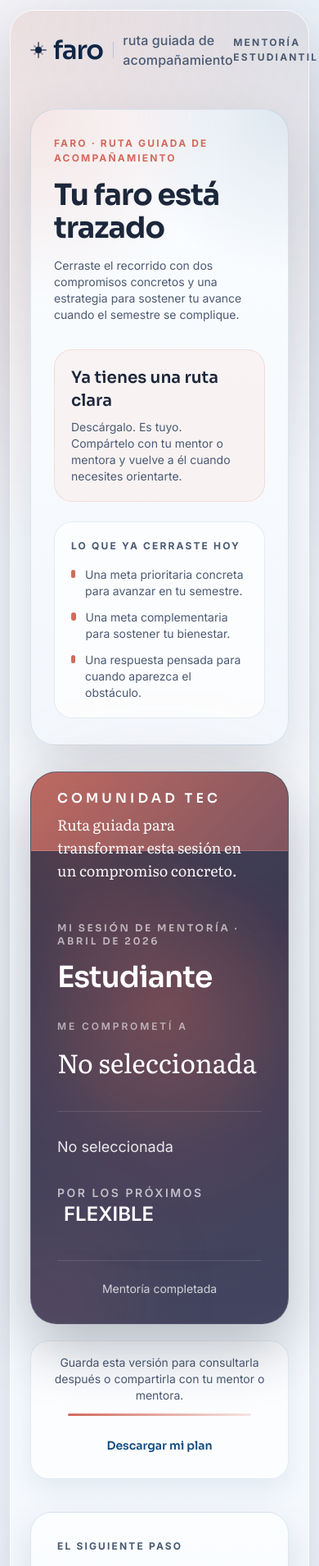
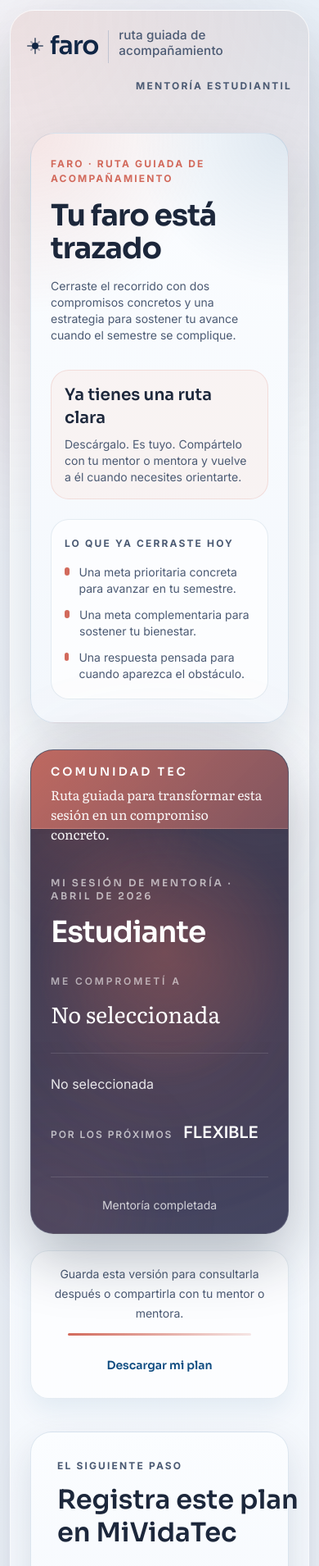
Before and after one commit to MentorIATec/Navi, a React (Vite) app in the folder webapp/: page /plan-accion in a window 390 px wide. Shown: the top 1910 px of the page at 82% size. Built offline with nearby package versions, Linux system fonts and the light colour scheme; no server answers.

Commit message:
Polish mobile layout and add Krei transfer guides

```diff
--- a/webapp/src/components/layout/Layout.jsx
+++ b/webapp/src/components/layout/Layout.jsx
@@ -10,9 +10,9 @@
   return (
     <div className="min-h-screen w-full px-3 py-3 text-gray-900 selection:bg-brand-200 sm:px-5 sm:py-5">
       <main className="mx-auto flex min-h-[calc(100vh-1.5rem)] w-full max-w-6xl flex-col rounded-[30px] border border-white/70 shell-panel sm:min-h-[calc(100vh-2.5rem)]">
-        <div className="flex items-center justify-between px-6 pb-2 pt-6 sm:px-10">
-          <div className="flex items-center gap-3">
-            <div className="flex items-center gap-2 text-[var(--navy-700)]">
+        <div className="flex flex-col gap-4 px-5 pb-2 pt-5 sm:flex-row sm:items-center sm:justify-between sm:px-10 sm:pt-6">
+          <div className="flex min-w-0 items-start gap-3 sm:items-center">
+            <div className="flex shrink-0 items-center gap-2 text-[var(--navy-700)]">
               <span className="relative flex h-5 w-5 items-center justify-center" aria-hidden="true">
                 <span className="h-2 w-2 rounded-full bg-current" />
                 <span className="absolute h-5 w-0.5 rounded-full bg-current/60" />
@@ -20,14 +20,14 @@
                 <span className="absolute h-4 w-0.5 rotate-45 rounded-full bg-current/35" />
                 <span className="absolute h-4 w-0.5 -rotate-45 rounded-full bg-current/35" />
               </span>
-              <span className="font-display text-[2rem] font-semibold tracking-[-0.04em]">faro</span>
+              <span className="font-display text-[1.95rem] font-semibold tracking-[-0.04em] sm:text-[2rem]">faro</span>
             </div>
-            <span className="h-5 w-px bg-[rgba(15,76,129,0.18)]" aria-hidden="true" />
-            <p className="text-base font-medium tracking-[0.01em] text-[var(--ink-700)]">
+            <span className="mt-1 h-10 w-px shrink-0 bg-[rgba(15,76,129,0.18)] sm:mt-0 sm:h-5" aria-hidden="true" />
+            <p className="min-w-0 text-[0.95rem] font-medium leading-tight tracking-[0.01em] text-[var(--ink-700)] sm:text-base sm:leading-normal">
               ruta guiada de acompa&ntilde;amiento
             </p>
           </div>
-          <p className="navi-eyebrow">Mentoría Estudiantil</p>
+          <p className="navi-eyebrow self-end text-right sm:self-auto">Mentoría Estudiantil</p>
         </div>
 
         <div className="flex-1 px-6 pb-8 pt-2 sm:px-10 sm:pb-10">
--- a/webapp/src/pages/ActionPlan.jsx
+++ b/webapp/src/pages/ActionPlan.jsx
@@ -235,7 +235,7 @@
         </div>
       ) : null}
       <div className="mb-10 grid gap-8 lg:grid-cols-[0.8fr_1.2fr]">
-        <section className="shell-panel rounded-[30px] border border-[rgba(15,76,129,0.12)] px-7 py-8 sm:px-8 sm:py-10">
+        <section className="shell-panel rounded-[30px] border border-[rgba(15,76,129,0.12)] px-6 py-7 sm:px-8 sm:py-10">
           <p className="navi-eyebrow" style={{ color: 'var(--coral-500)' }}>faro · ruta guiada de acompa&ntilde;amiento</p>
           <h2 className="mt-4 font-display text-4xl font-bold tracking-tight text-[var(--ink-900)] sm:text-5xl">
             Tu faro está trazado
@@ -243,7 +243,7 @@
           <p className="navi-prose mt-4 text-sm sm:text-base">
             Cerraste el recorrido con dos compromisos concretos y una estrategia para sostener tu avance cuando el semestre se complique.
           </p>
-          <div className="mt-8 flex items-start gap-4 rounded-[22px] border border-[rgba(210,106,92,0.16)] bg-[rgba(249,236,232,0.5)] px-5 py-5">
+          <div className="mt-8 flex items-start gap-4 rounded-[22px] border border-[rgba(210,106,92,0.16)] bg-[rgba(249,236,232,0.5)] px-4 py-4 sm:px-5 sm:py-5">
             <div>
               <p className="font-display text-xl font-semibold text-[var(--ink-900)]">Ya tienes una ruta clara</p>
               <p className="mt-2 text-sm text-[var(--ink-700)]">
@@ -252,7 +252,7 @@
             </div>
           </div>
 
-          <div className="mt-6 rounded-[22px] border border-[rgba(15,76,129,0.1)] bg-white/70 px-5 py-5">
+          <div className="mt-6 rounded-[22px] border border-[rgba(15,76,129,0.1)] bg-white/70 px-4 py-5 sm:px-5">
             <p className="navi-eyebrow text-[var(--navy-500)]">Lo que ya cerraste hoy</p>
             <div className="mt-4 space-y-3 text-sm text-[var(--ink-700)]">
               <div className="flex items-start gap-3">
@@ -275,7 +275,7 @@
           <div className="absolute inset-x-8 top-6 h-24 rounded-full bg-[rgba(210,106,92,0.12)] blur-3xl" />
           <div
             ref={badgeRef}
-            className="relative overflow-hidden rounded-[32px] border border-[rgba(255,255,255,0.16)] p-8 text-white shadow-[0_30px_70px_rgba(16,28,48,0.28)] transition-all duration-700 ease-out"
+            className="relative overflow-hidden rounded-[28px] border border-[rgba(255,255,255,0.16)] p-6 text-white shadow-[0_30px_70px_rgba(16,28,48,0.28)] transition-all duration-700 ease-out sm:rounded-[32px] sm:p-8"
             style={{
               background: `radial-gradient(circle at 52% 42%, color-mix(in srgb, ${communityTheme.accent} 26%, transparent) 0%, transparent 42%), radial-gradient(circle at 18% 14%, color-mix(in srgb, ${communityTheme.accent} 18%, transparent) 0%, transparent 28%), linear-gradient(180deg, color-mix(in srgb, ${communityTheme.accent} 16%, var(--navy-700)) 0%, color-mix(in srgb, ${communityTheme.accent} 24%, var(--navy-600)) 100%)`,
               transform: showClosureLine ? 'translateY(0) scale(1)' : 'translateY(18px) scale(0.97)',
@@ -302,14 +302,14 @@
 
             <div className="relative z-10">
               <div
-                className="-mx-8 -mt-8 mb-7 px-8 py-5"
+                className="-mx-6 -mt-6 mb-6 px-6 py-4 sm:-mx-8 sm:-mt-8 sm:mb-7 sm:px-8 sm:py-5"
               >
                 <p
-                  className="font-display text-base font-semibold uppercase tracking-[0.26em] text-white"
+                  className="font-display text-sm font-semibold uppercase tracking-[0.22em] text-white sm:text-base sm:tracking-[0.26em]"
                 >
                   COMUNIDAD {communityTheme.label}
                 </p>
-                <p className="mt-1.5 max-w-2xl font-editorial text-lg italic text-[rgba(255,255,255,0.94)]">
+                <p className="mt-1.5 max-w-2xl font-editorial text-base italic text-[rgba(255,255,255,0.94)] sm:text-lg">
                   {communityTheme.slogan}
                 </p>
               </div>
@@ -324,21 +324,21 @@
                 <p className="text-xs font-semibold uppercase tracking-[0.24em] text-[rgba(255,255,255,0.58)]">
                   Me comprometí a
                 </p>
-                <p className="mt-4 max-w-3xl font-editorial text-[2rem] leading-[1.22] text-white sm:text-[2.35rem]">
+                <p className="mt-4 max-w-3xl font-editorial text-[1.7rem] leading-[1.16] text-white sm:text-[2.35rem] sm:leading-[1.22]">
                   {metaPrioritaria}
                 </p>
               </div>
 
-              <div className="mt-10 border-t border-[rgba(255,255,255,0.12)] pt-7">
+              <div className="mt-8 border-t border-[rgba(255,255,255,0.12)] pt-6 sm:mt-10 sm:pt-7">
                 <div className="grid gap-8 sm:grid-cols-[1.15fr_0.85fr] sm:items-end">
                   <div>
-                    <p className="max-w-2xl text-lg leading-relaxed text-[rgba(255,255,255,0.88)]">
+                    <p className="max-w-2xl text-base leading-relaxed text-[rgba(255,255,255,0.88)] sm:text-lg">
                       {metaComplementaria}
                     </p>
                   </div>
                   <div className="sm:text-right">
-                    <p className="text-sm font-semibold uppercase tracking-[0.18em] text-[rgba(255,255,255,0.66)]">
-                      Por los próximos <span className="ml-2 text-2xl tracking-normal text-white">{metaTiempo}</span>
+                    <p className="text-xs font-semibold uppercase tracking-[0.16em] text-[rgba(255,255,255,0.66)] sm:text-sm sm:tracking-[0.18em]">
+                      Por los próximos <span className="ml-2 text-xl tracking-normal text-white sm:text-2xl">{metaTiempo}</span>
                     </p>
                   </div>
                 </div>
@@ -350,8 +350,8 @@
             </div>
           </div>
 
-          <div className="mt-5 rounded-[22px] border border-[rgba(15,76,129,0.1)] bg-white/70 px-5 py-4 text-center shadow-[0_14px_30px_rgba(15,76,129,0.08)]">
-            <p className="text-sm text-[var(--ink-700)]">
+          <div className="mt-5 rounded-[22px] border border-[rgba(15,76,129,0.1)] bg-white/70 px-4 py-4 text-center shadow-[0_14px_30px_rgba(15,76,129,0.08)] sm:px-5">
+            <p className="text-sm leading-6 text-[var(--ink-700)] sm:text-sm">
               Guarda esta versión para consultarla después o compartirla con tu mentor o mentora.
             </p>
             <div className="mt-3 overflow-hidden">
@@ -380,13 +380,13 @@
       </div>
       <Card className="border-[rgba(15,76,129,0.12)]">
         <CardContent className="p-8 sm:p-10">
-          <div className="grid gap-8 lg:grid-cols-[1.1fr_0.9fr] lg:items-center">
+          <div className="grid gap-6 lg:grid-cols-[1.1fr_0.9fr] lg:items-center lg:gap-8">
             <div>
               <p className="navi-eyebrow">El siguiente paso</p>
-              <h3 className="mt-3 font-display text-3xl font-semibold text-[var(--ink-900)]">
+              <h3 className="mt-3 font-display text-[2rem] font-semibold leading-tight text-[var(--ink-900)] sm:text-3xl">
                 Registra este plan en MiVidaTec
               </h3>
-              <p className="mt-4 text-sm leading-relaxed text-[var(--ink-700)] sm:text-base">
+              <p className="mt-4 text-sm leading-7 text-[var(--ink-700)] sm:text-base">
                 Copia este plan y pégalo en <strong>MiVidaTec &gt; Metas de Plan de Vida</strong>.
                 Así tu compromiso queda registrado también en tu ruta institucional.
               </p>
@@ -395,7 +395,7 @@
             <div className="flex flex-col gap-4">
               <Button
                 size="lg"
-                className="w-full"
+                className="w-full text-base sm:text-lg"
                 onClick={handleCopyAndMiTec}
               >
                 {copied ? 'Copiado. Abriendo MiVidaTec...' : 'Abrir MiVidaTec y copiar mi plan'}
@@ -404,7 +404,7 @@
                 variant="outline"
                 size="lg"
                 onClick={() => navigate('/seleccion-metas')}
-                className="w-full"
+                className="w-full text-base sm:text-lg"
               >
                 <ArrowLeft className="mr-2 h-4 w-4" />
                 Editar mis metas
```
Also changed, not shown: 2 other files (tests, documents, lock files or other folders).
